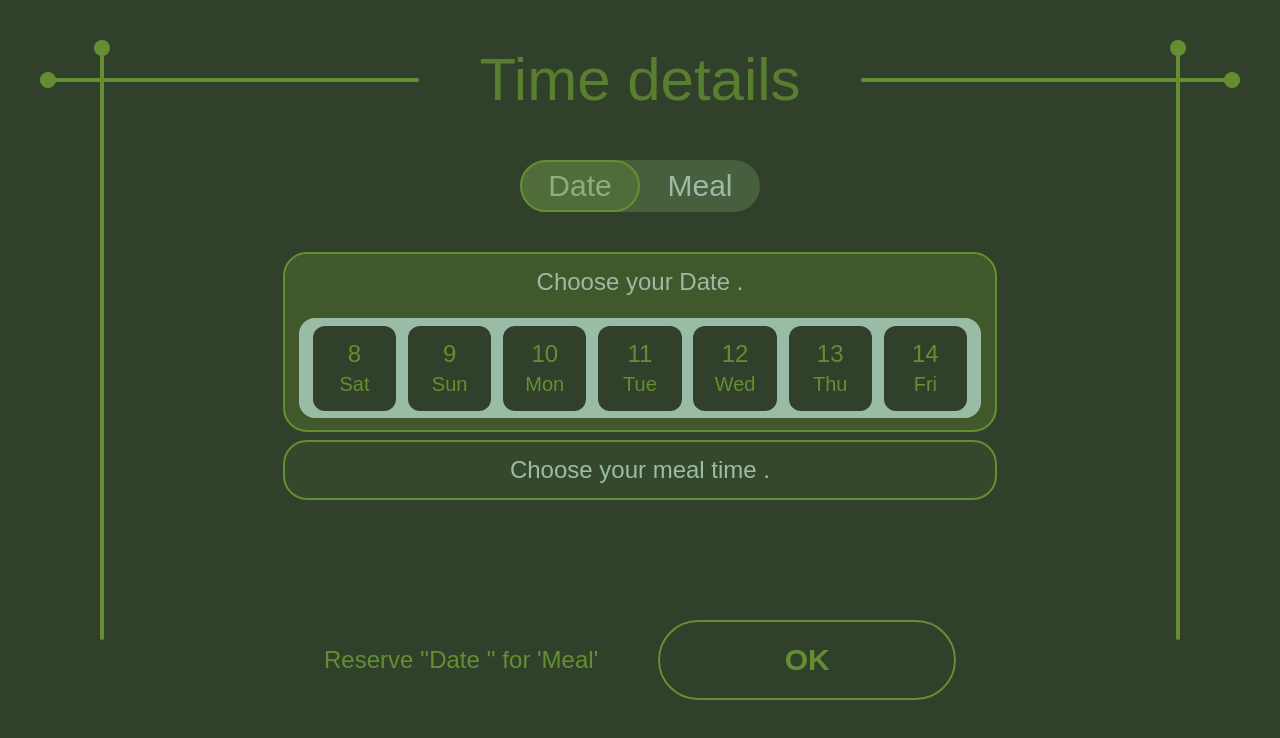
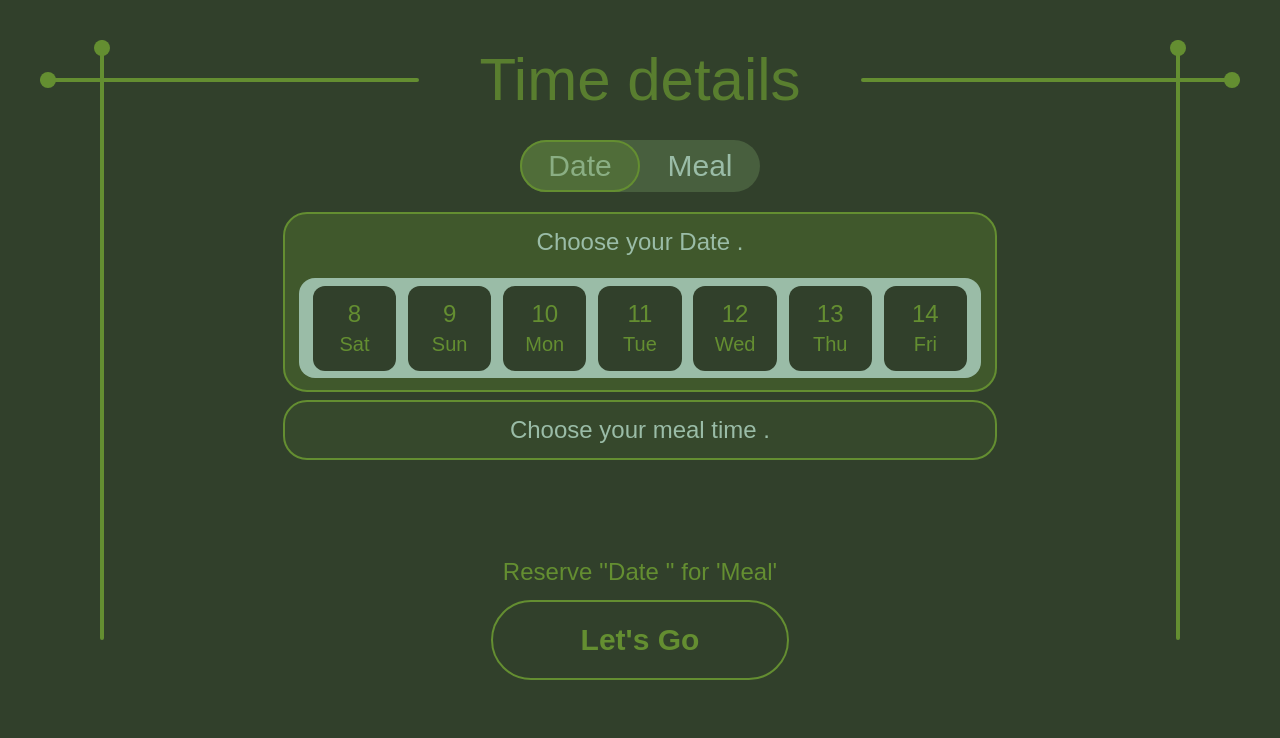
Before and after one commit to Pouyahlvt/Cafe-Reservation, a Next.js app: page /reservation/time in a window 1280 px wide. Shown: the top 738 px of the page. Built offline with nearby package versions, Linux system fonts and the light colour scheme.

Commit message:
fix time page ,show date text ui bug, :)

```diff
--- a/src/app/reservation/time/page.tsx
+++ b/src/app/reservation/time/page.tsx
@@ -11,7 +11,7 @@ const Time_page = () => {
   return (
     <div className="bg-dark-spruce">
       <Form_template text="Time details">
-        <div className="w-full h-full">
+        <div className="w-full h-full -mt-5">
           {
             <Time_table
               date={date}
@@ -20,17 +20,17 @@ const Time_page = () => {
               setMeal={setMeal}
             />
           }
-          <div className="flex w-full justify-center items-center">
-            <p className="mt-20 text-2xl mr-15 text-forest-moss">
+          <div className="flex relative  w-full justify-center items-center">
+            <p className="-mt-14  w-full flex  justify-center text-2xl absolute  text-forest-moss">
               {`Reserve ${date.day > 0 ? " on " + date.week + " " + date.day + " " + date.month : "''Date ''"} for
               ${meal.length > 1 ? meal : "'Meal'"} `}
             </p>
 
             {
               <HoverButton
-                text="OK "
-                BclassName="z-30 mt-20 border-2 border text-forest-moss w-[30%] h-20 rounded-full "
-                TclassName="button-text-email text-3xl text-forest-moss font-bold "
+                text="Let's Go"
+                BclassName="flex absolute z-30 mt-20 border-2 border text-forest-moss w-[30%] h-20 rounded-full "
+                TclassName="button-text-email text-3xl text-forest-moss font-bold select-none"
                 scaleNum={25}
                 bgClass="bg-sega-green"
               />
--- a/src/components/ui/form/timeTable.tsx
+++ b/src/components/ui/form/timeTable.tsx
@@ -49,7 +49,7 @@ const Time_table = ({ date, setDate, meal, setMeal }: Props) => {
         </div>
       </div>
       <div
-        className={`w-[90%] mx-auto mt-10 rounded-3xl border-2 border-forest-moss overflow-hidden
+        className={`w-[90%] mx-auto mt-5 rounded-3xl border-2 border-forest-moss overflow-hidden
         ${mode === "date" ? "h-45  bg-forest-moss/30" : "h-15 bg-forest-moss/10"} transition-all duration-500 ease-in-out`}>
         <h2 className="mt-3 text-2xl text-muted-teal text-center ">
           Choose your Date .
```
